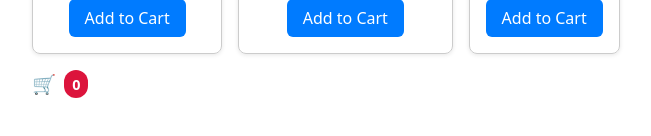
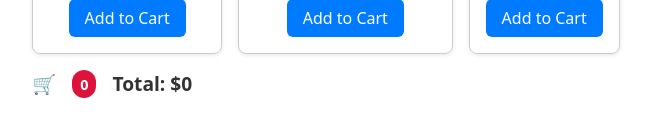
Before and after one commit to graciousdays/torn-like-bazaar, a React (Vite) app: page / in a window 1280 px wide. Shown: the part 464-600 px from the top of the page, without its empty margins (314-965 px from the left). Built offline with nearby package versions, Linux system fonts and the light colour scheme.

Commit message:
feat: show cart total cost alongside item count
- Calculate total price using reduce
- Display next to cart badge in header
- Style total for clear readability

```diff
--- a/src/features/market/MarketPage.scss
+++ b/src/features/market/MarketPage.scss
@@ -68,6 +68,7 @@
         font-size: 1.2rem;
         display: flex;
         align-items: center;
+        gap: 1rem;
         margin-top: 1rem;
 
         .cart-badge {
@@ -75,12 +76,15 @@
             color: white;
             font-weight: bold;
             padding: 0.2rem 0.5rem;
-            margin-left: 0.5rem;
             border-radius: 999px;
             font-size: 0.9rem;
         }
+
+        .cart-total {
+            font-weight: bold;
+            color: #333;
+        }
     }
-
 }
 
 button {
--- a/src/features/market/MarketPage.tsx
+++ b/src/features/market/MarketPage.tsx
@@ -8,6 +8,7 @@ import './MarketPage.scss';
 export default function MarketPage() {
     const dispatch = useDispatch();
     const { items, carts, loading } = useSelector((state: RootState) => state.market);
+    const total = carts.reduce((sum, item) => sum + item.price, 0);
 
     useEffect(() => {
         dispatch(fetchItems());
@@ -57,6 +58,7 @@ export default function MarketPage() {
             </div>
             <div className="cart-header">
                 🛒 <span className="cart-badge">{carts.length}</span>
+                <span className="cart-total">Total: ${total}</span>
             </div>
         </div>
     );
```
